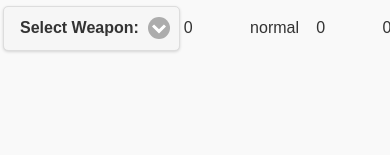
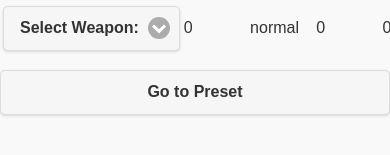
Before and after one commit to clarksoc/Monster-Hunter-World-Armour-Builder, a website: page www/index.html in a window 390 px wide. Shown: the part 177-332 px from the top of the page. Drawn offline with nearby package versions, Linux system fonts and the light colour scheme; some packages are replaced by stand-ins of ours.

Commit message:
Added button to go to preset.html

```diff
--- a/www/index.html
+++ b/www/index.html
@@ -68,9 +68,13 @@
                 </tr>
                 </tbody>
             </table>
+            <form action="preset.html">
+                <input type="submit" value="Go to Preset">
+            </form>
         </div>
 
         <script type="text/javascript" src="cordova.js"></script>
         <script type="text/javascript" src="js/index.js"></script>
+
     </body>
 </html>
```
